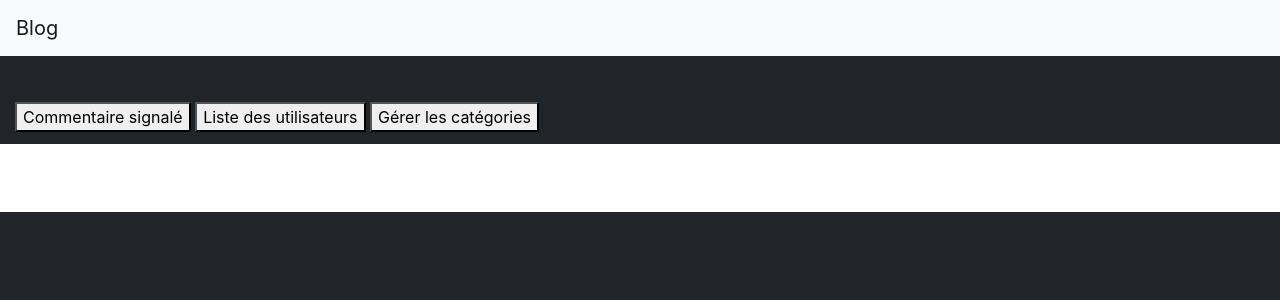
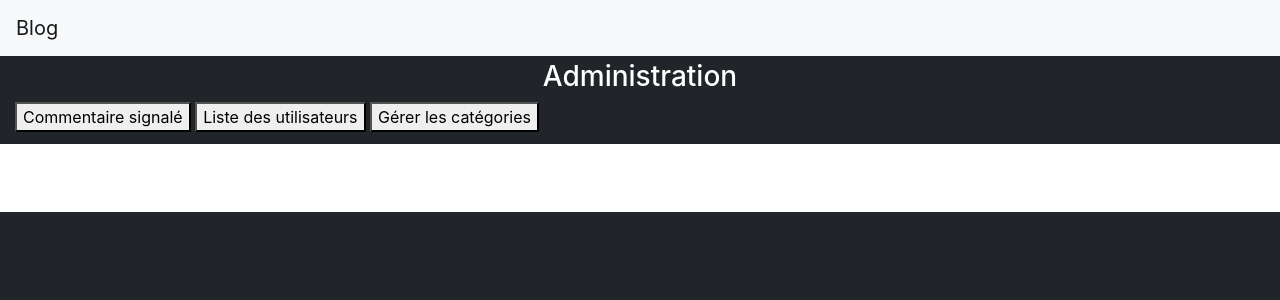
Before and after one commit to Goufoux/BlogV2, a PHP site: page /App/Backend/Templates/layout.php in a window 1280 px wide. Shown: the top 300 px of the page. Run offline with PHP 8.4, Linux system fonts and the light colour scheme; the template is opened without the code that fills it, so the values that code supplies are empty.

Commit message:
Mise à jour

```diff
--- a/Web/css/backend/index.css
+++ b/Web/css/backend/index.css
@@ -4,6 +4,19 @@
 	background-color: rgb(33, 37, 41);
 	margin: 0;
 	padding: 0;
+}
+header
+{
+	text-align: center;
+}
+h1, h2, h3, h4, h5
+{
+	text-align: center;
+}
+h1 a, h2 a, h3 a, h4 a, h5 a
+{
+	font-size: 15px;
+	font-style: italic;
 }
 /* Bloc pour remplir l'espace du menu de navigation */
 .bloc
@@ -16,6 +29,11 @@
 	margin: 1% auto;
 	background-color: white;
 	padding: 2%;
+}
+.panel
+{
+	position: fixed;
+	margin-top: -2%;
 }
 .container-fluid h1
 {
@@ -30,45 +48,60 @@
 {
 	text-align: center;
 }
-.contentAdmin
+/* PANEL ADMIN */
+.panelAdmin h3
 {
-	/* display: inline-block; */
-	/* vertical-align: middle; */
+	color: white;
 	text-align: center;
 }
-/* Navigation admin */
-.container-fluid nav
+.panelAdmin a
 {
-	border-right: groove 1px rgb(33, 37, 41);
-	/* display: inline-block; */
-	/* vertical-align: top; */
-	/* position: fixed; */
+	text-decoration: none;
+	color: black;
 }
-.container-fluid nav h3
+.panelAdmin button
+{
+	transition: all .3s;
+}
+.panel button
+{
+	transition : all .3s;
+	margin: 1% auto;
+}
+.panelAdmin button:hover, .panel button:hover
+{
+	background-color: #007bff;
+	border-color: #007bff;
+	cursor: pointer;
+	color: white;
+}
+/* Gestion Category */
+.gestCategory article
+{
+	display: inline-block;
+	background-color: rgb(33, 37, 41);
+	color: white;
+	padding: 1%;
+	margin: 1% auto;
+}
+.gestCategory article p
 {
 	text-align: center;
+	padding: 1%;
 }
-.container-fluid nav ul li button
+/* Form Generator */
+.formGenerator
 {
-	display: inline-block;
+	position: fixed;
+	top: 15%;
+	width: 30%;
+	left: 35%;
 }
-.container-fluid nav ul
+.formGenerator input, .formGenerator textarea
 {
-	list-style: none;
+	display: block;
+	margin: 1% auto;
 	text-align: center;
-}
-.container-fluid nav ul li
-{
-	display: inline-block;
-}
-.container-fluid nav button:hover
-{
-	box-shadow: 0px 0px 1px black;
-	cursor: pointer;
-}
-.container-fluid nav a
-{
-	text-decoration: none;
 }
 /* Commentaire */
 .boxComment
@@ -108,3 +141,25 @@
 {
 	background-color: blue;
 }
+/* Affichage des msg */
+.alertP
+{
+	margin: 2% auto;
+}
+.alertP h4
+{
+	text-align: center;
+	padding: 1%;
+}
+.alertP #ucForm label
+{
+	text-align: left;
+	padding: 0;
+}
+.alertP span
+{
+	margin: 1% auto;
+	display: block;
+	text-align: center;
+	font-weight: bold;
+}
```
